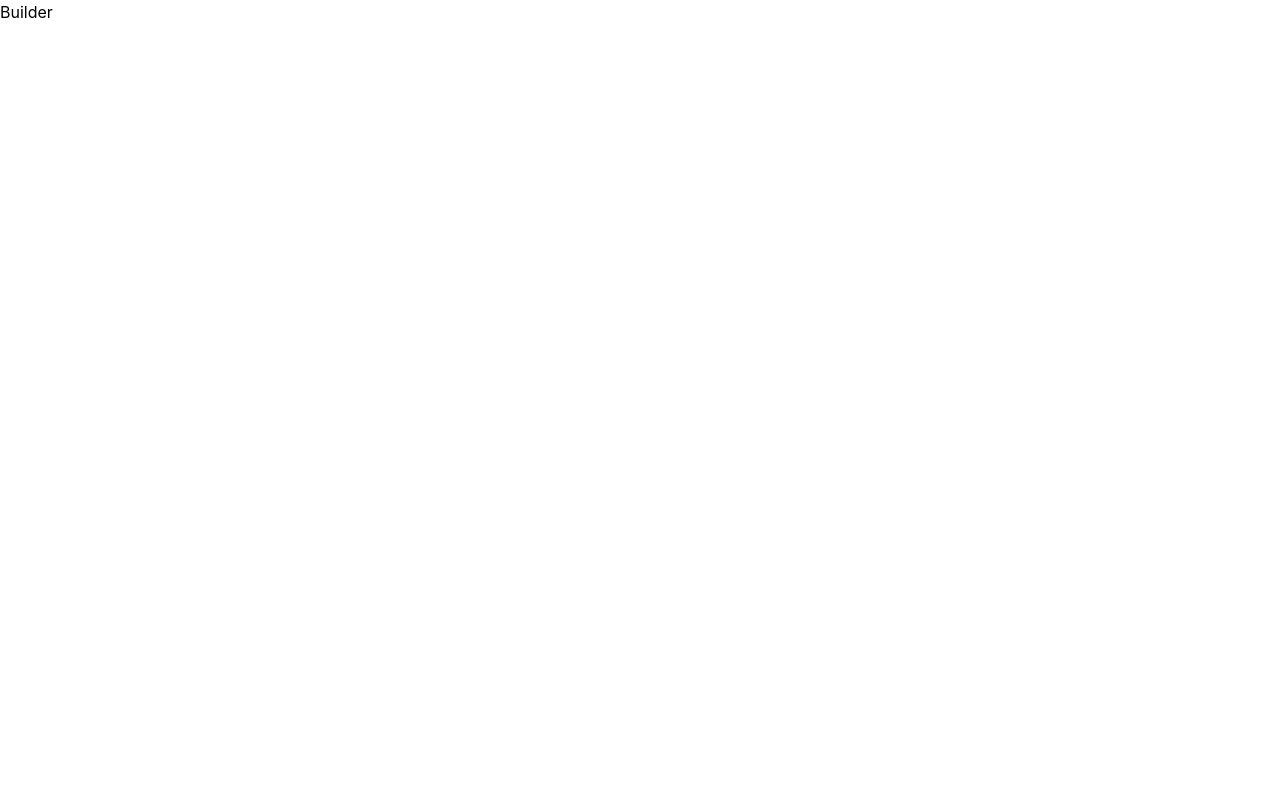
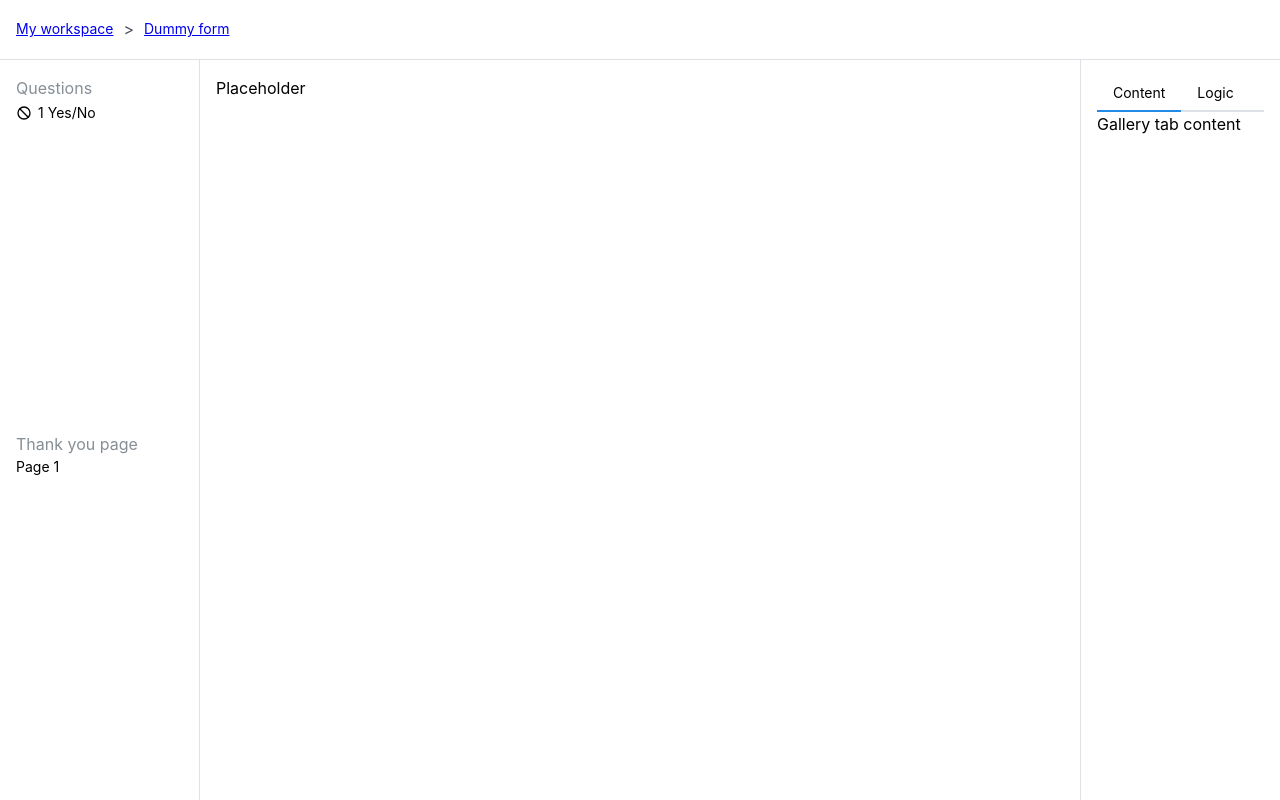
Before and after one commit to ViktorZhurbin/forms--app, a React (Vite) app: page /forms/1/create in a window 1280 px wide. Built offline with nearby package versions, Linux system fonts and the light colour scheme.

Commit message:
set up Builder layout

```diff
--- a/src/pages/Admin/Admin.tsx
+++ b/src/pages/Admin/Admin.tsx
@@ -29,12 +29,22 @@ export const Admin = () => {
 							<IconPlus width="1rem" />
 						</Group>
 						<Stack gap={6}>
-							<Card withBorder padding={8} radius="md">
+							<Card
+								withBorder
+								padding={8}
+								radius="md"
+								style={{ cursor: "pointer" }}
+							>
 								<Text size="sm" fw={500}>
 									ws 1
 								</Text>
 							</Card>
-							<Card withBorder padding={8} radius="md">
+							<Card
+								withBorder
+								padding={8}
+								radius="md"
+								style={{ cursor: "pointer" }}
+							>
 								<Text size="sm" fw={500}>
 									workspace 2
 								</Text>
@@ -54,6 +64,7 @@ export const Admin = () => {
 							withBorder
 							padding="lg"
 							radius="md"
+							style={{ cursor: "pointer" }}
 							onClick={() => {
 								setLocation("/forms/1/create");
 							}}
--- a/src/pages/Builder/Builder.tsx
+++ b/src/pages/Builder/Builder.tsx
@@ -1,3 +1,75 @@
+import {
+	AppShell,
+	Breadcrumbs,
+	Group,
+	ScrollArea,
+	Tabs,
+	Text,
+} from "@mantine/core";
+import { IconBan } from "@tabler/icons-react";
+import { Link } from "wouter";
+
+const breadcrumbs = [
+	{ title: "My workspace", href: "/" },
+	{ title: "Dummy form", href: "/forms/1/create" },
+].map((item) => (
+	<Link href={item.href} key={item.href}>
+		<Text size="sm">{item.title}</Text>
+	</Link>
+));
+
 export const Builder = () => {
-	return <div>Builder</div>;
+	return (
+		<AppShell
+			header={{ height: 60 }}
+			navbar={{
+				width: 200,
+				breakpoint: "xs",
+				collapsed: { desktop: false, mobile: false },
+			}}
+			aside={{
+				width: 200,
+				breakpoint: "xs",
+				collapsed: { desktop: false, mobile: false },
+			}}
+			padding="md"
+		>
+			<AppShell.Header>
+				<Group h="100%" px="md">
+					<Breadcrumbs separator=">">{breadcrumbs}</Breadcrumbs>
+				</Group>
+			</AppShell.Header>
+
+			<AppShell.Navbar p="md">
+				<AppShell.Section grow component={ScrollArea}>
+					<Text c="dimmed">Questions</Text>
+					<Group gap={4}>
+						<Group gap={6}>
+							<IconBan width="1rem" /> <Text size="sm">1</Text>
+						</Group>
+						<Text size="sm">Yes/No</Text>
+					</Group>
+				</AppShell.Section>
+				<AppShell.Section grow component={ScrollArea}>
+					<Text c="dimmed">Thank you page</Text>
+					<Text size="sm">Page 1</Text>
+				</AppShell.Section>
+			</AppShell.Navbar>
+
+			<AppShell.Main>Placeholder</AppShell.Main>
+
+			<AppShell.Aside p="md">
+				<Tabs defaultValue="content" variant="default" radius="md">
+					<Tabs.List>
+						<Tabs.Tab value="content">Content</Tabs.Tab>
+						<Tabs.Tab value="logic">Logic</Tabs.Tab>
+					</Tabs.List>
+
+					<Tabs.Panel value="content">Gallery tab content</Tabs.Panel>
+
+					<Tabs.Panel value="logic">Logic tab content</Tabs.Panel>
+				</Tabs>
+			</AppShell.Aside>
+		</AppShell>
+	);
 };
```
Also changed, not shown: 1 other file (tests, documents, lock files or other folders).
